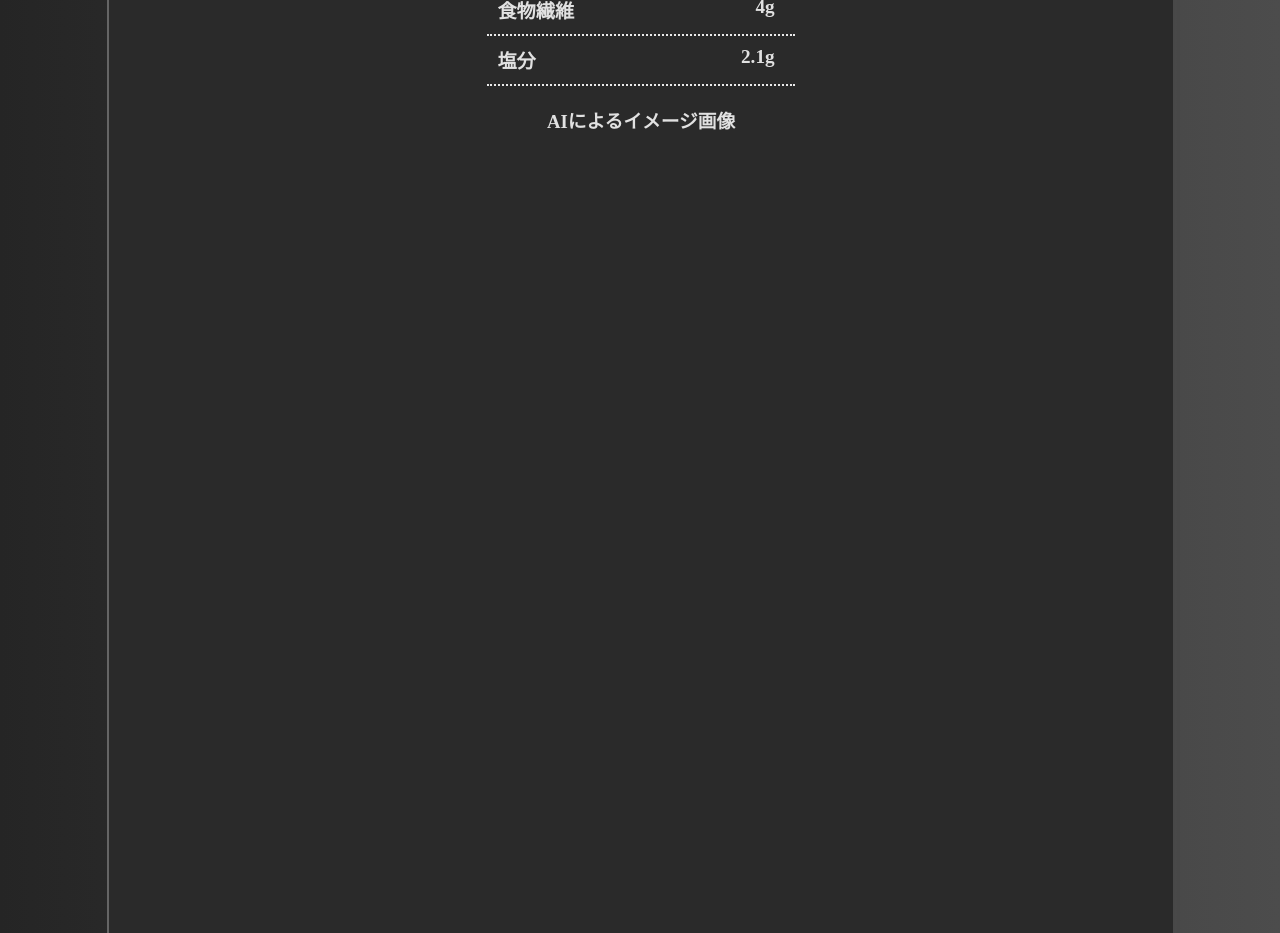
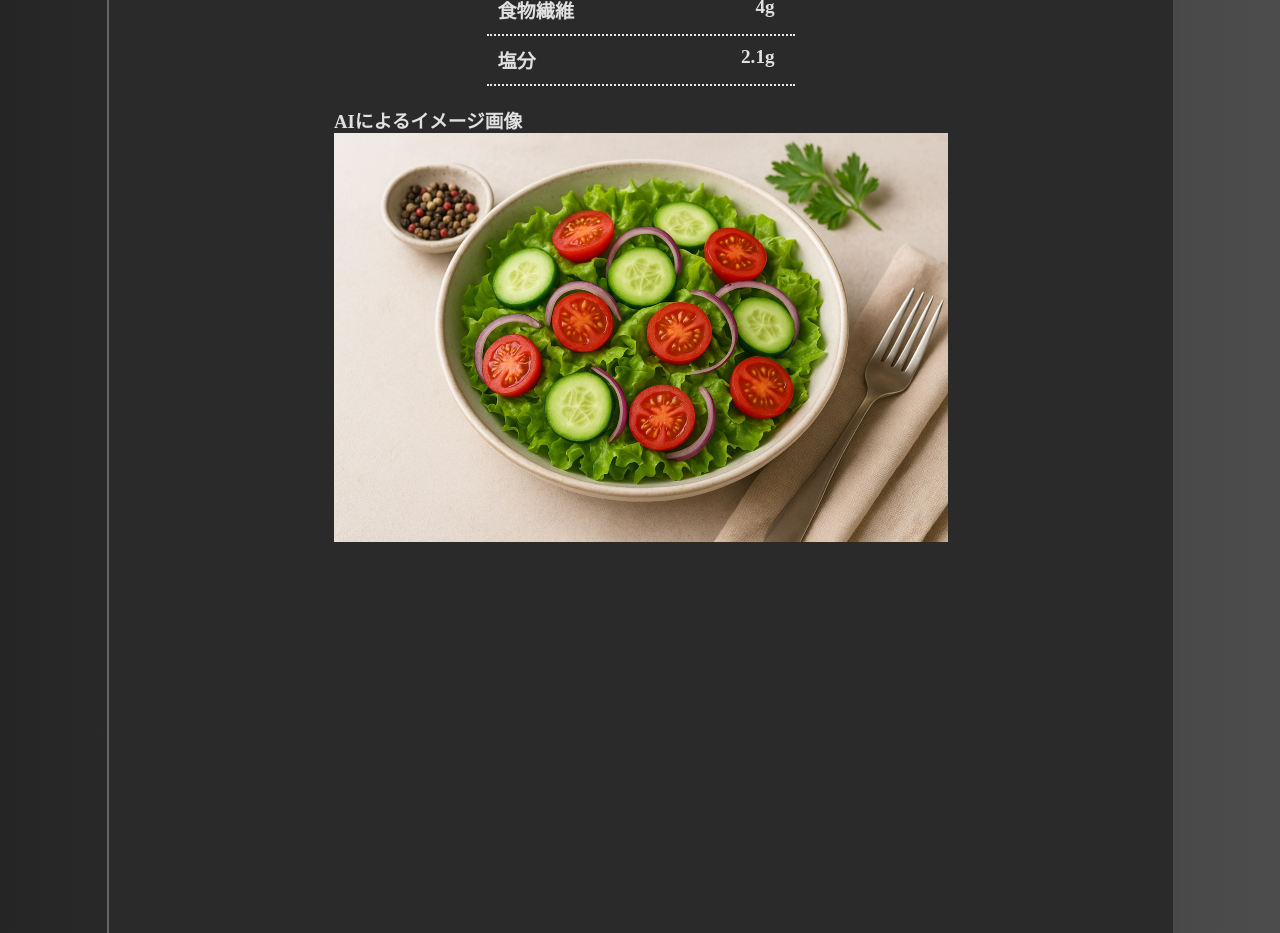
Before and after one commit to fuyuki369/N2React-app-plusAI, a React (Vite) app in the folder FrontEnd/my-app/: page /cooking in a window 1280 px wide. Shown: the part 3840-4773 px from the top of the page. Built offline with nearby package versions, Linux system fonts and the light colour scheme.

Commit message:
サンプル画像変更と初期値に挿入

```diff
--- a/FrontEnd/my-app/src/pages/CookingAssistance/cooking.css
+++ b/FrontEnd/my-app/src/pages/CookingAssistance/cooking.css
@@ -291,3 +291,6 @@
     padding: 10px 20px 10px 10px;
     border-bottom: dotted 2px rgba(255, 255, 255,0.9);
 }
+
+
+/*イメージ画像部分*/
--- a/FrontEnd/my-app/src/pages/CookingAssistance/cooking.jsx
+++ b/FrontEnd/my-app/src/pages/CookingAssistance/cooking.jsx
@@ -49,7 +49,7 @@ function CookingAssistance(){
     const [salt,setSalt] = useState("2.1");                        //塩分
 
     //イメージ画像
-    const [AIimageURL,setAIimageURL] = useState("");
+    const [AIimageURL,setAIimageURL] = useState("src/image/image_cooking/ChatGPT_cookingSampleA.png");  //サンプル初期値(※サイズ40%)
 
     return(
         <div className="cooking-container">
```
Also changed, not shown: FrontEnd/my-app/src/image/image_cooking/ChatGPT_cookingSampleA.png (added), 1 other file (tests, documents, lock files or other folders).
